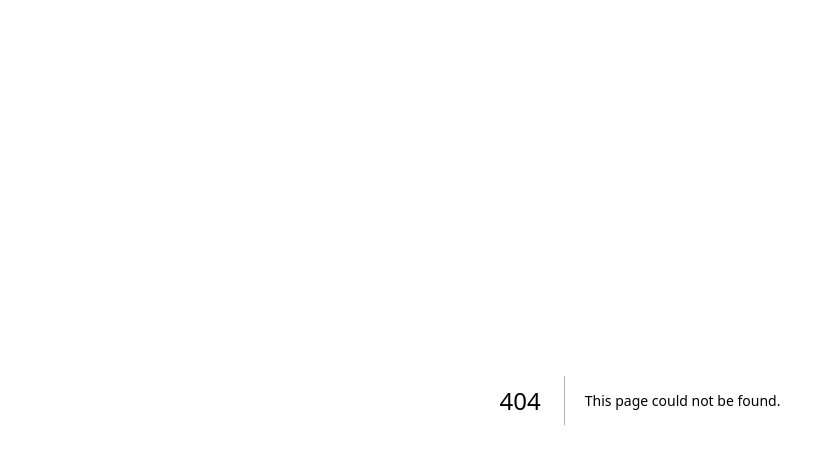
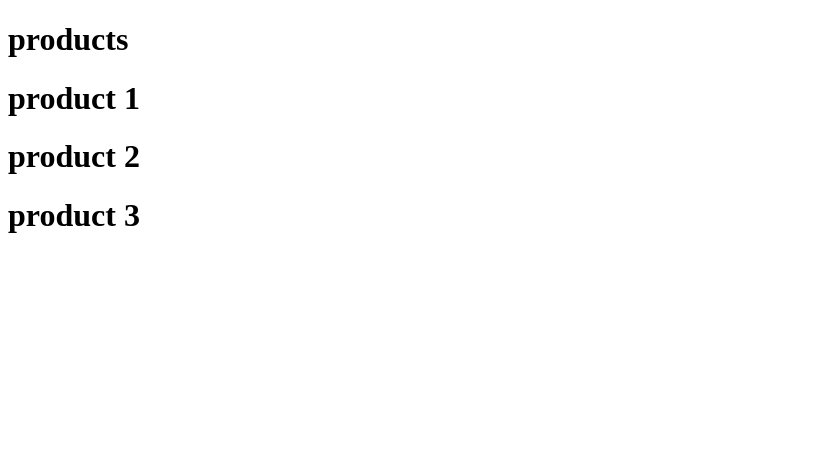
Before and after one commit to zlrkw11/nextjs-tutorial, a Next.js app: page /products in a window 1280 px wide. Before the commit this address had no page. Shown: the top 464 px of the page, without its empty margins (0-835 px from the left). Built offline with nearby package versions, Linux system fonts and the light colour scheme.

Commit message:
dynamic page

```diff
--- /dev/null
+++ b/src/app/products/page.tsx
@@ -0,0 +1,10 @@
+export default function ProductList() {
+  return (
+    <div>
+      <h1>products</h1>
+      <h1>product 1</h1>
+      <h1>product 2</h1>
+      <h1>product 3</h1>
+    </div>
+  );
+}
```
Also changed, not shown: src/app/products/[productId]/page.tsx (added).
